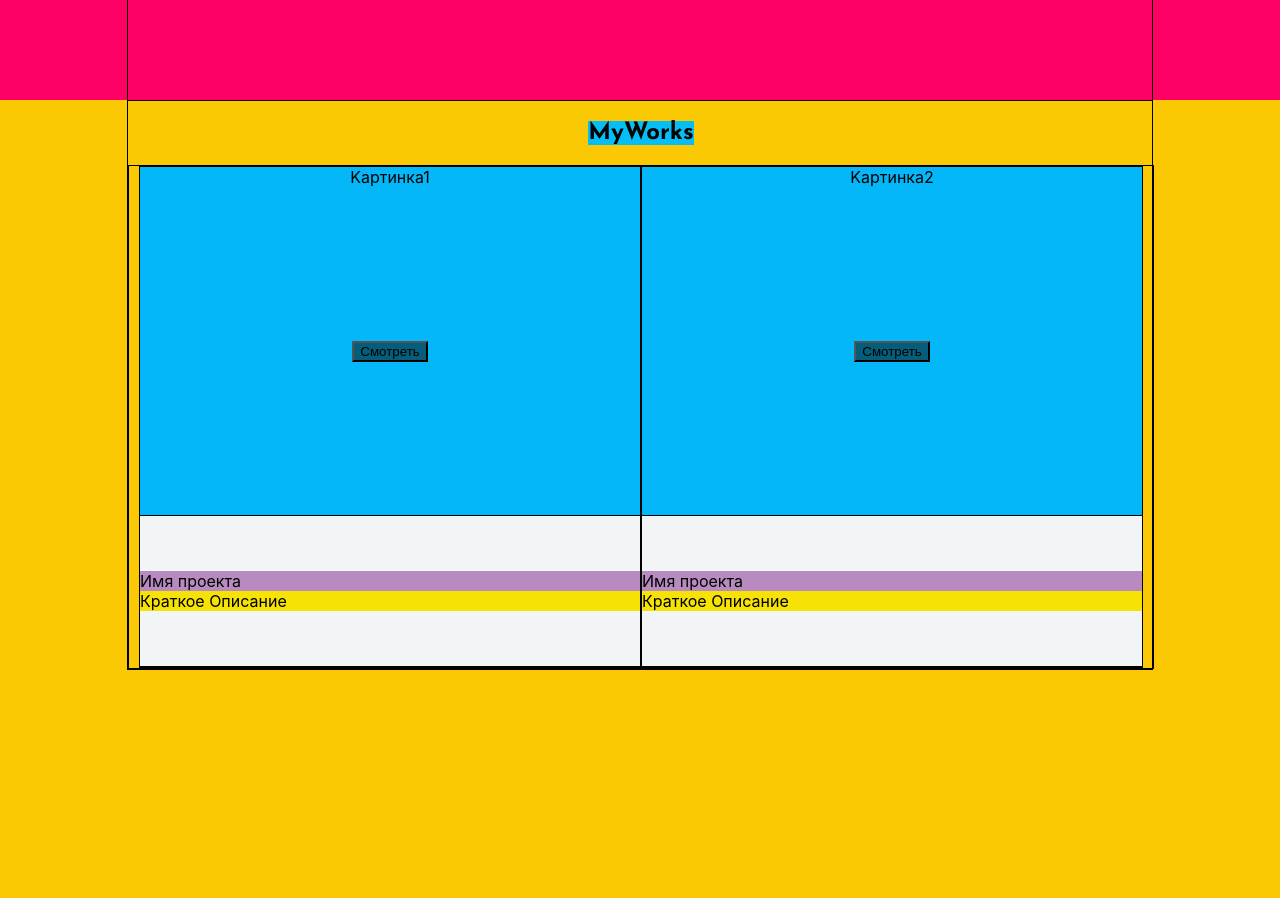
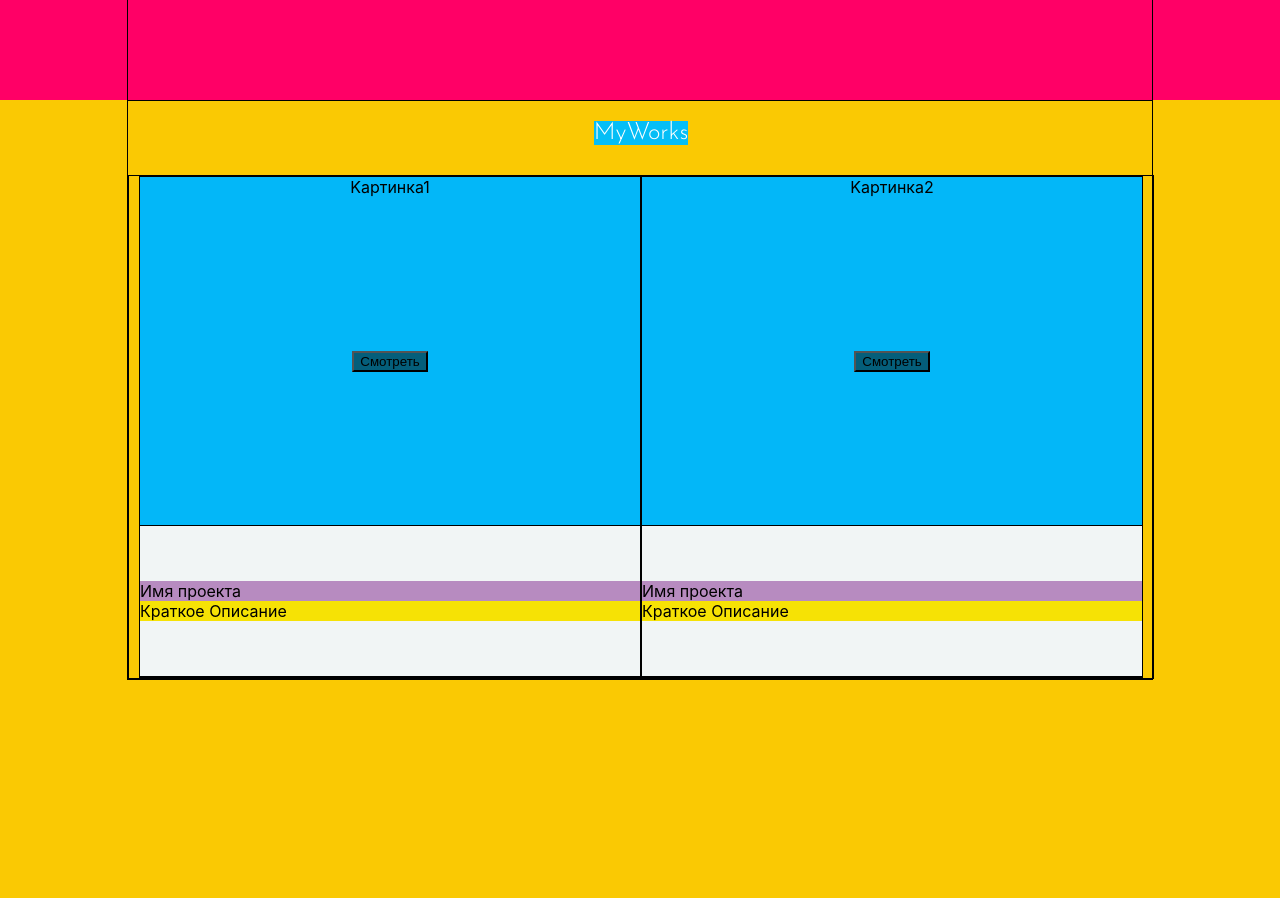
Before and after one commit to iliik/cv, a React (Create React App) app: page / in a window 1280 px wide. Shown: the part 1580-2478 px from the top of the page. Built offline with nearby package versions, Linux system fonts and the light colour scheme.

Commit message:
MyWork-css-title

```diff
--- a/src/my-works/MyWorks.module.css
+++ b/src/my-works/MyWorks.module.css
@@ -12,6 +12,10 @@
 .titleWorks {
     background-color: #05bef6;
     font-family: 'Josefin Sans', sans-serif;
+    margin-bottom: 30px;
+    font-weight: 300;
+    color: #fefeff;
+    text-transform: capitalize;
 }
 
 .works {
```
